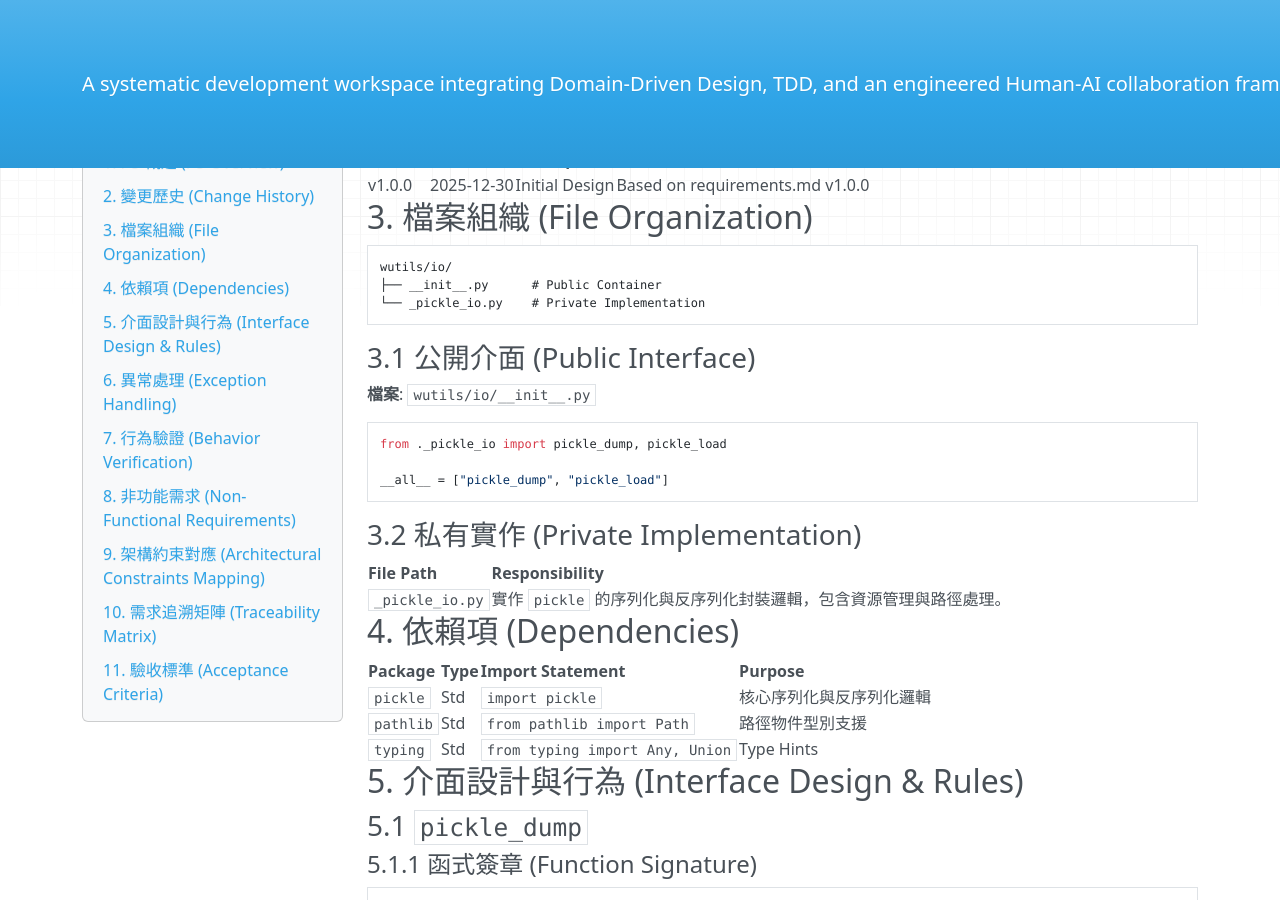
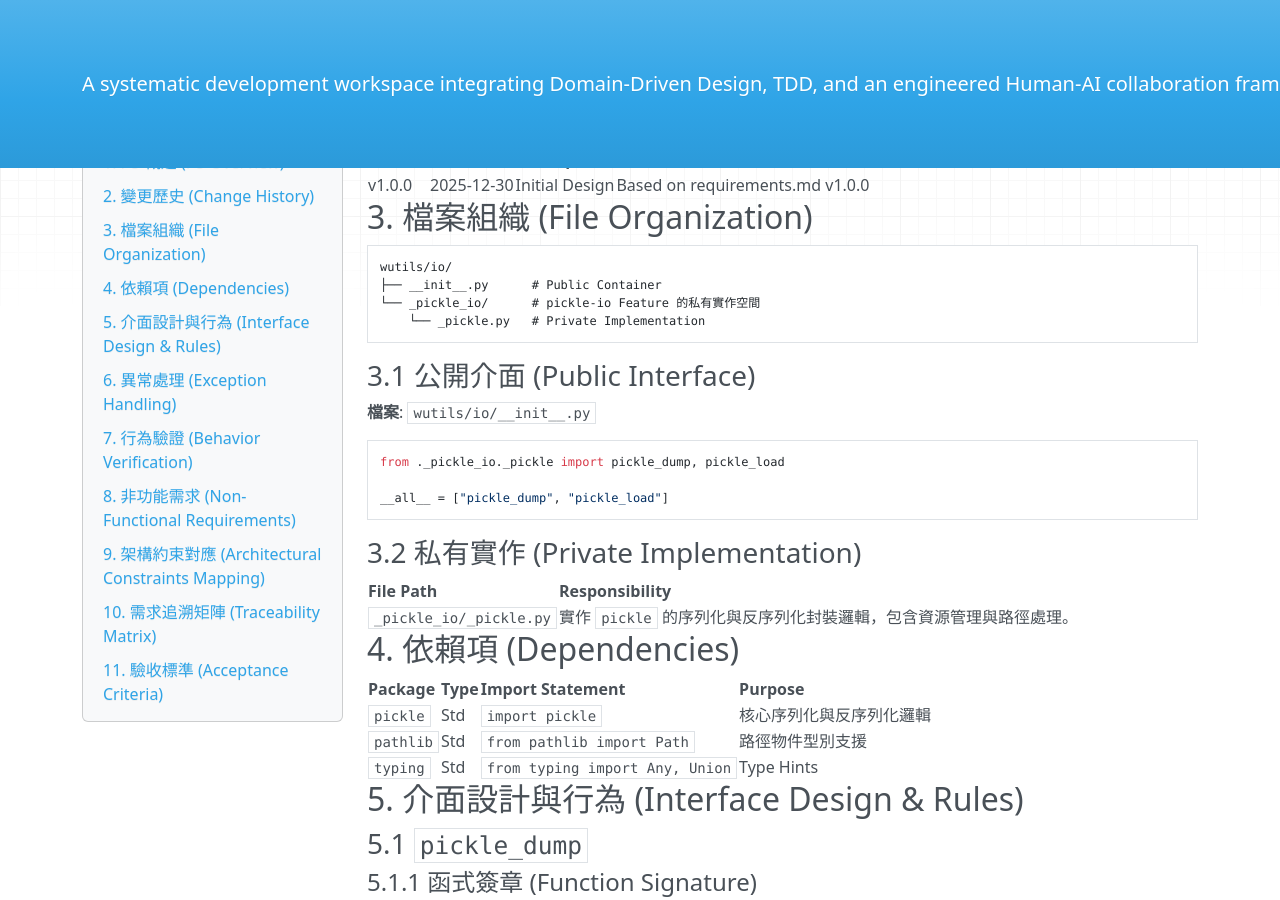
Before and after one commit to Wanini0209/wBiSaProj, an MkDocs documentation site: the page built from docs/specs/wutils/io/pickle-io/design.md, in a window 1280 px wide and 900 px high, scrolled down 546 px. Built offline with MkDocs 1.6.1, drawn with Linux system fonts in a browser that asks for light colours; nearby versions of some CDN libraries; some of the changed text lies outside the part shown.

Commit message:
docs(wutils/io): update io specs and use-cases for Feature-scoped isolation
Update private implementation paths from flat structure to
Feature-scoped directory structure per Architecture §4.3:
- json-io: _json_io.py -> _json_io/_json.py
- pickle-io: _pickle_io.py -> _pickle_io/_pickle.py

Affected sections: §3 file organization (tree, __init__.py import,
impl_file table), CONS encapsulation constraints, acceptance criteria.

````diff
--- a/docs/specs/wutils/io/pickle-io/design.md
+++ b/docs/specs/wutils/io/pickle-io/design.md
@@ -28,7 +28,8 @@
 ```text
 wutils/io/
 ├── __init__.py      # Public Container
-└── _pickle_io.py    # Private Implementation
+└── _pickle_io/      # pickle-io Feature 的私有實作空間
+    └── _pickle.py   # Private Implementation
 ```
 
 ### 3.1 公開介面 (Public Interface)
@@ -36,7 +37,7 @@ wutils/io/
 **檔案**: `wutils/io/__init__.py`
 
 ```python
-from ._pickle_io import pickle_dump, pickle_load
+from ._pickle_io._pickle import pickle_dump, pickle_load
 
 __all__ = ["pickle_dump", "pickle_load"]
 ```
@@ -45,7 +46,7 @@ __all__ = ["pickle_dump", "pickle_load"]
 
 | File Path | Responsibility |
 | :--- | :--- |
-| `_pickle_io.py` | 實作 `pickle` 的序列化與反序列化封裝邏輯，包含資源管理與路徑處理。 |
+| `_pickle_io/_pickle.py` | 實作 `pickle` 的序列化與反序列化封裝邏輯，包含資源管理與路徑處理。 |
 
 ## 4. 依賴項 (Dependencies)
 
@@ -162,7 +163,7 @@ def pickle_load(path: Union[str, Path], **kwargs: Any) -> Any:
 | ID | Constraint | Compliance Note |
 | :--- | :--- | :--- |
 | **CONS-01** | Isolation | 依賴項表格 (§4) 確認僅依賴標準庫，無 Business 層依賴。 |
-| **CONS-02** | Encapsulation | 實作檔命名為 `_pickle_io.py` (見 §3.2)，且僅透過 `__init__.py` 匯出功能。 |
+| **CONS-02** | Encapsulation | 實作檔位於 Feature 級私有目錄 `_pickle_io/_pickle.py` (見 §3.2)，且僅透過 `__init__.py` 匯出功能。 |
 | **CONS-03** | Dependency | 依賴項表格 (§4) 確認所有 Imports 皆為 `Std` 類型。 |
 | **CONS-04** | Stateless | 函式設計為 Pure Function (§5.1, §5.2)，無保存全域狀態。 |
 
@@ -183,5 +184,5 @@ def pickle_load(path: Union[str, Path], **kwargs: Any) -> Any:
 - [ ] **型別安全**：符合 **PNFR-CDE-01**，實作具備 100% Type Hint 覆蓋率（Strict Mode）。
 - [ ] **文件規範**：符合 **PNFR-DOC-01**，所有公開介面均具備完整的 NumPy Style Docstrings。
 - [ ] **架構紅線 (DIP)**：
-    - [ ] **封裝性**：所有具體實作皆存放於 `_pickle_io.py` 中。
+    - [ ] **封裝性**：所有具體實作皆存放於 Feature 級私有目錄 `_pickle_io/` 中。
     - [ ] **導入規範**：本單元無 Local 依賴，符合規範。
````
Also changed, not shown: docs/specs/wutils/io/json-io/design.md (+6 -5 lines), docs/specs/wutils/io/json-io/requirements.md (+1 -1 lines), docs/specs/wutils/io/pickle-io/requirements.md (+1 -1 lines), docs/use-cases/wutils/io/json-io/design.md (+3 -2 lines), docs/use-cases/wutils/io/pickle-io/design.md (+3 -2 lines).
